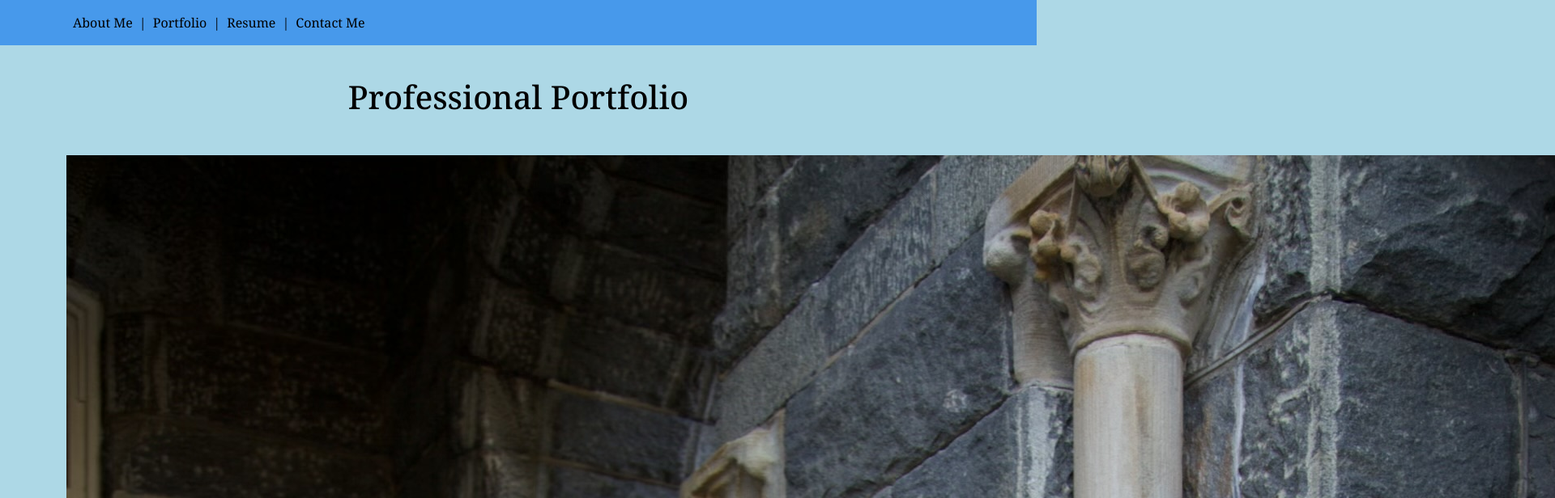
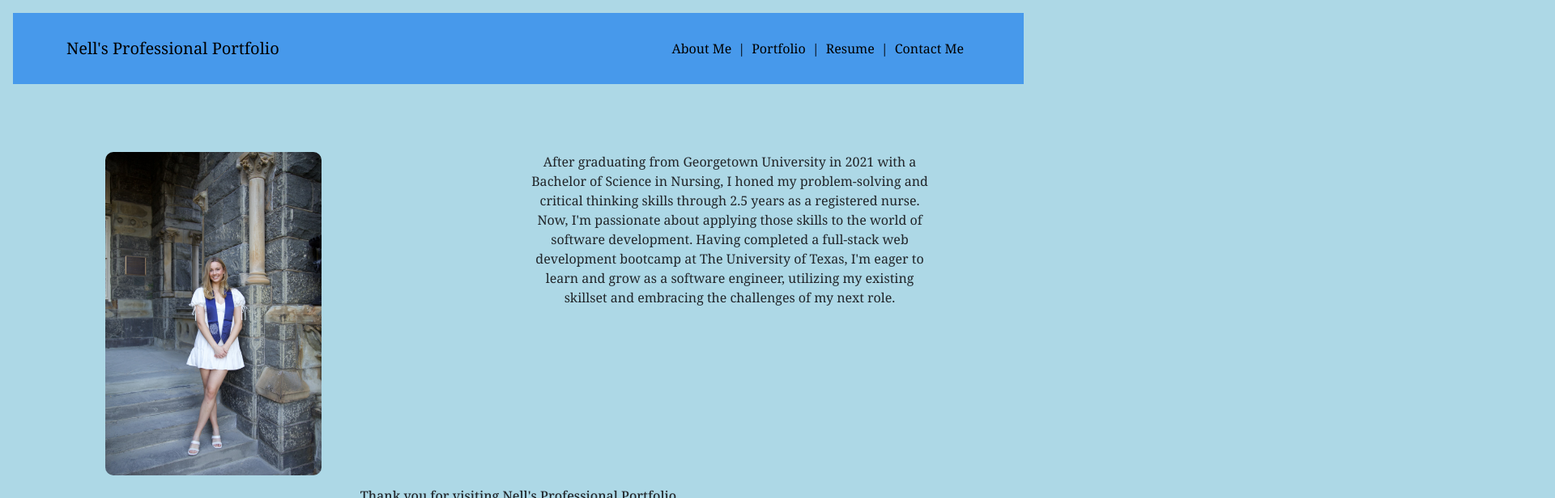
Before and after one commit to nvanschaack/React-Professional-Portfolio, a React (Vite) app: page /Aboutme in a window 1280 px wide. Shown: the top 616 px of the page at 81% size, 1920 px wide, since content can reach past the window. Built offline with nearby package versions, Linux system fonts and the light colour scheme.

Commit message:
edited styling on navbar

```diff
--- a/src/components/Header.jsx
+++ b/src/components/Header.jsx
@@ -4,16 +4,16 @@ const style = {
     header: {
         textAlign: 'center',
         color: 'black',
-        padding: '40px',
+        padding: '10px',
     }
 }
 
 export default function Header() {
   return (
     <header style={style.header}>
-        <h1>
+        {/* <h1>
            Professional Portfolio
-        </h1>
+        </h1> */}
     </header>
   )
 }
--- a/src/components/NavBar.jsx
+++ b/src/components/NavBar.jsx
@@ -11,12 +11,13 @@ const style = {
 export default function NavBarEl({ currentPage }) {
     // console.log(currentPage);
     return (
-        <div >
-            <Navbar expand='lg' style={style.navbar}>
+        <div className='mb-5 p-3'>
+            <Navbar expand='lg' style={style.navbar} className='p-4'>
                 <Container >
+                    <Navbar.Brand>Nell's Professional Portfolio </Navbar.Brand>
                     <Navbar.Toggle aria-controls='basic-navbar-nav' />
                     <Navbar.Collapse id='basic-navbar-nav'>
-                        <Nav className='me-auto d-flex align-items-center'>
+                        <Nav className='ms-auto d-flex align-items-center'>
 
                             <Nav.Link style={style.navbar} href="/Aboutme" className={currentPage === '/Aboutme' ? 'active' : ''}>About Me</Nav.Link> |
 
@@ -31,22 +32,6 @@ export default function NavBarEl({ currentPage }) {
                 </Container>
 
             </Navbar>
-            {/* <Navbar expand="lg" style={style.navbar}>
-                <Container fluid className="justify-content-center">
-                    <Navbar.Toggle aria-controls="basic-navbar-nav" />
-                    <Navbar.Collapse id="basic-navbar-nav">
-                        <Nav className="me-auto d-flex align-items-center">
-                            <Nav.Link style={style.navbar} href="/Aboutme" className={currentPage === '/Aboutme' ? 'active' : ''}>About Me</Nav.Link> |
-
-                            <Nav.Link style={style.navbar} href="/" className={currentPage === '/' ? 'active' : ''}>Portfolio</Nav.Link> |
-
-                            <Nav.Link style={style.navbar} href="/Resume" className={currentPage === '/Resume' ? 'active' : ''}>Resume</Nav.Link> |
-
-                            <Nav.Link style={style.navbar} href="/Contactme" className={currentPage === '/Contactme' ? 'active' : ''}>Contact Me</Nav.Link>
-                        </Nav>
-                    </Navbar.Collapse>
-                </Container>
-            </Navbar> */}
         </div>
     )
 }
--- a/src/components/pages/AboutMe.jsx
+++ b/src/components/pages/AboutMe.jsx
@@ -1,13 +1,19 @@
 import React from 'react'
 import { Container, Row, Col } from 'react-bootstrap';
-import profile  from '../../assets/images/nell.jpeg'
+import profile from '../../assets/images/nell.jpeg'
 
 export default function AboutMe() {
     return (
         <Container className="about-me-container"> {/* Add a class for potential styling */}
             <Row>
-                <Col xs={12} className="text-center"> {/* Center the content within the Col */}
-                    <img src={profile} alt="Picture of me" />
+                <Col style={{width: '75%'}} className='ms-5'>
+                    <img
+                        src={profile}
+                        alt="Picture of me"
+                        style={{ height: '400px', borderRadius: '10px' }}
+                    />
+                </Col>
+                <Col className="text-center me-5" style={{width: '75%'}}>
                     <p>After graduating from Georgetown University in 2021 with a Bachelor of Science in Nursing, I honed my problem-solving and critical thinking skills through 2.5 years as a registered nurse. Now, I'm passionate about applying those skills to the world of software development. Having completed a full-stack web development bootcamp at The University of Texas, I'm eager to learn and grow as a software engineer, utilizing my existing skillset and embracing the challenges of my next role.</p>
                 </Col>
             </Row>
--- a/src/components/pages/Resume.jsx
+++ b/src/components/pages/Resume.jsx
@@ -3,14 +3,14 @@ import pdf from '../../assets/resume.pdf'
 
 export default function Resume() {
   return (
-    <>
+    <div className='m-5'>
       <p>
-        If you'd like to check out my resume, click here
+        If you'd like to check out my resume, click the button below.
       </p>
       <a href={pdf} download>
         <button>download resume</button>
       </a>
-    </>
+    </div>
 
   )
 }
```
